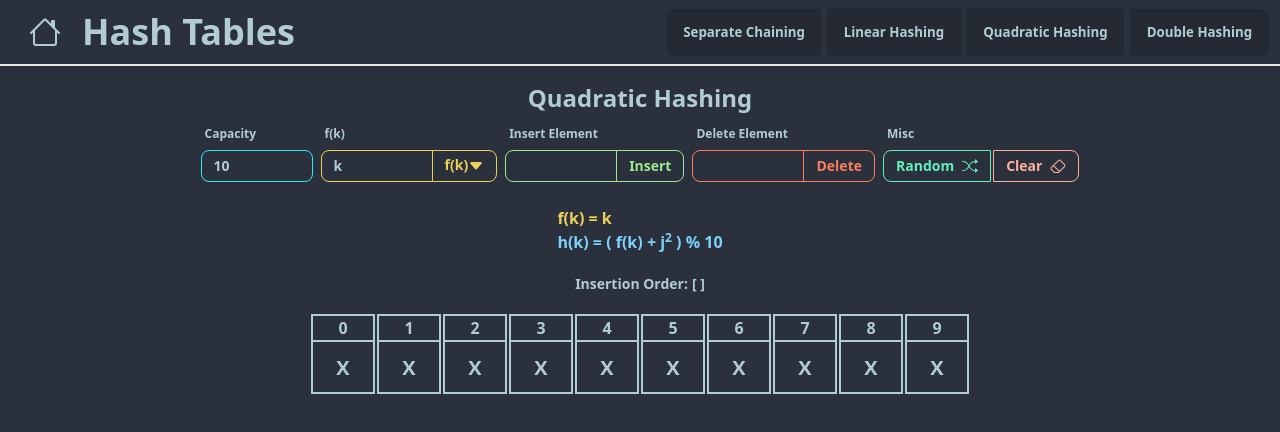
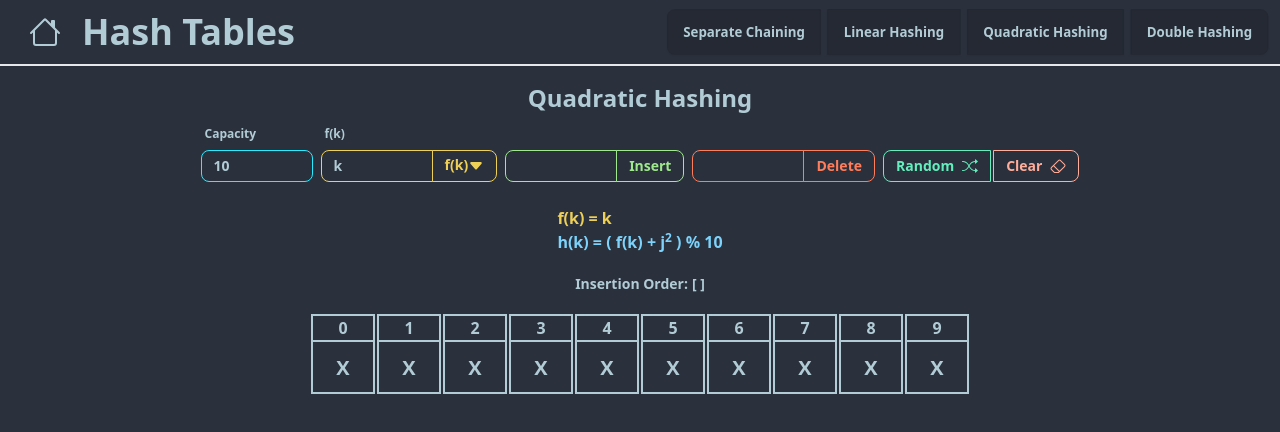
Before and after one commit to alexespejo/dsa-visualizer, a Svelte app: page /hash_tables/quadratic in a window 1280 px wide. Shown: the top 432 px of the page. Built offline with nearby package versions, Linux system fonts and the light colour scheme.

Commit message:
remove label

```diff
--- a/src/routes/HashTables/Quadratic.svelte
+++ b/src/routes/HashTables/Quadratic.svelte
@@ -10,6 +10,8 @@
   insertQuadratic,
   removeQuadratic,
  } from "../../lib/hashTableFunctions/quardaticProbing";
+
+ import HiddenLabel from "../../components/custom/Inputs/HiddenLabel.svelte";
  import Label from "../../components/custom/Inputs/Label.svelte";
  import NumberInput from "../../components/custom/Inputs/NumberInput.svelte";
  import InsertionOrderDisplay from "../../components/HashTableControls/InsertionOrderDisplay.svelte";
@@ -214,7 +216,8 @@
 
   <!-- Insert Button -->
   <FormControl>
-   <Label>Insert Element</Label>
+   <HiddenLabel />
+   <!-- <Label>Insert Element</Label> -->
    <div class="join">
     <NumberInput color="primary" styles="join-item" bind:value={numToInsert} />
     <Button styles="join-item" color="primary" on:click={() => insert()}>
@@ -225,7 +228,8 @@
 
   <!-- Delete Button -->
   <FormControl>
-   <Label>Delete Element</Label>
+   <HiddenLabel />
+   <!-- <Label>Delete Element</Label> -->
    <div class="join">
     <NumberInput
      color="secondary"
@@ -239,7 +243,8 @@
   </FormControl>
 
   <FormControl>
-   <Label>Misc</Label>
+   <HiddenLabel />
+   <!-- <Label>Misc</Label> -->
    <div class="join space-x-0.5">
     <SpecialButtons {clear} {randomize} />
    </div>
```
